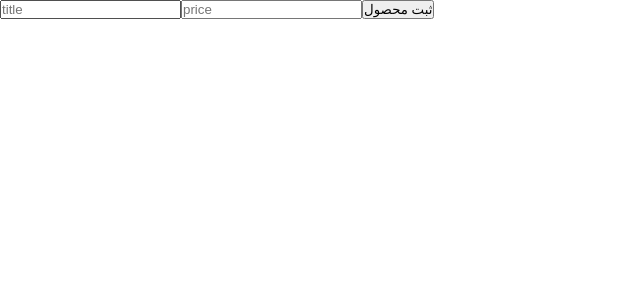
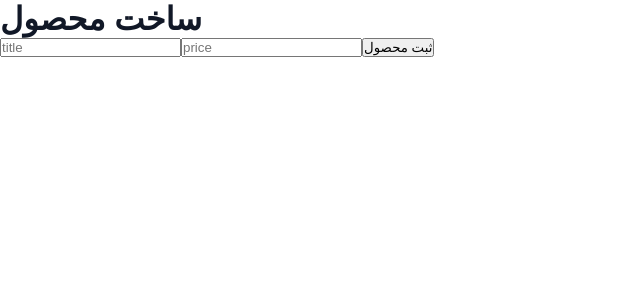
Before and after one commit to amirmohammadzadeh3492-dev/commerce3, a Next.js app: page /products/new in a window 1280 px wide. Shown: the top 300 px of the page, without its empty margins (0-640 px from the left). Built offline with nearby package versions, Linux system fonts and the light colour scheme.

Commit message:
Update page.tsx

```diff
--- a/app/products/new/page.tsx
+++ b/app/products/new/page.tsx
@@ -1,5 +1,10 @@
 import ProductForm from "@/components/products/ProductForm";
 
 export default function Page() {
-  return <ProductForm />;
+  return (
+    <div>
+      <h1>ساخت محصول</h1>
+      <ProductForm />
+    </div>
+  );
 }
```
